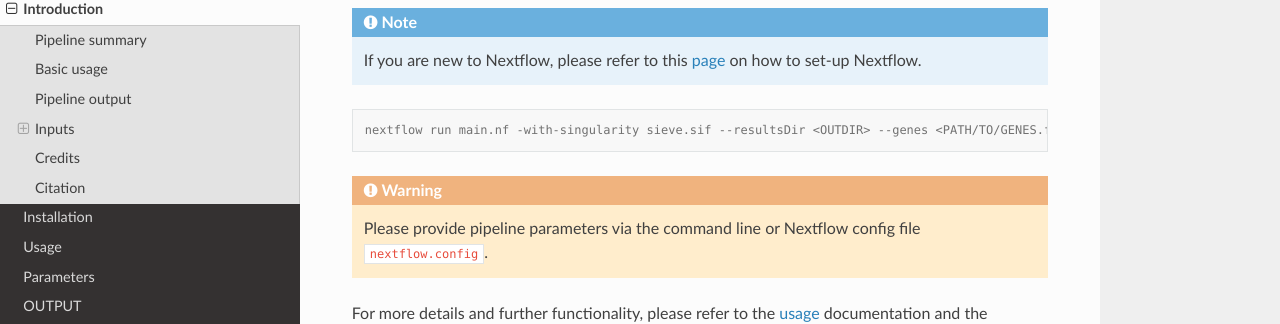
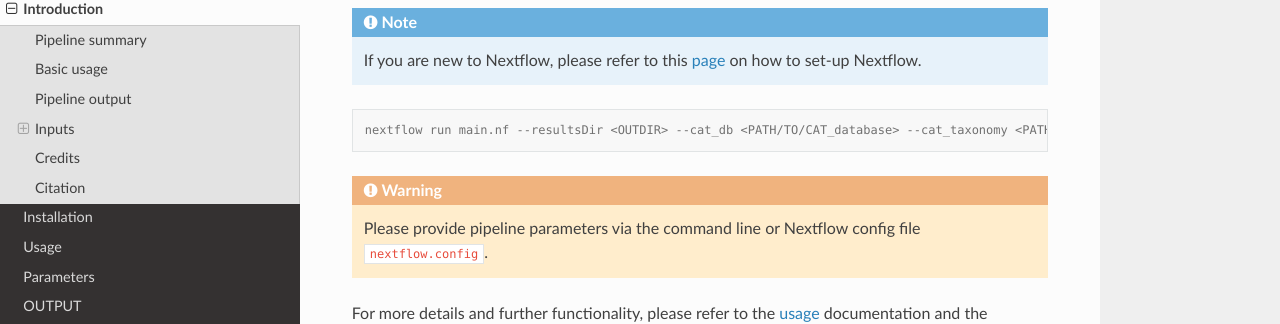
Before and after one commit to matiasWanntorp/sieve-doc, a Sphinx documentation site: the page built from docs/source/introduction.rst, in a window 1280 px wide and 900 px high, scrolled down 655 px. Shown: the part 137-461 px from the top of the window. Built offline with Sphinx 7.4.7 and the Read the Docs theme 2.0.0, drawn with Linux system fonts in a browser that asks for light colours.

Commit message:
Update introduction.rst

```diff
--- a/docs/source/introduction.rst
+++ b/docs/source/introduction.rst
@@ -30,7 +30,7 @@
 
 .. code-block:: console
 
-   nextflow run main.nf -with-singularity sieve.sif --resultsDir <OUTDIR> --genes <PATH/TO/GENES.fasta> --cat_db <PATH/TO/CAT_database> --cat_taxonomy <PATH/TO/CAT_taxonomy>
+   nextflow run main.nf --resultsDir <OUTDIR> --cat_db <PATH/TO/CAT_database> --cat_taxonomy <PATH/TO/CAT_taxonomy>
 
 .. WARNING::
 
```
